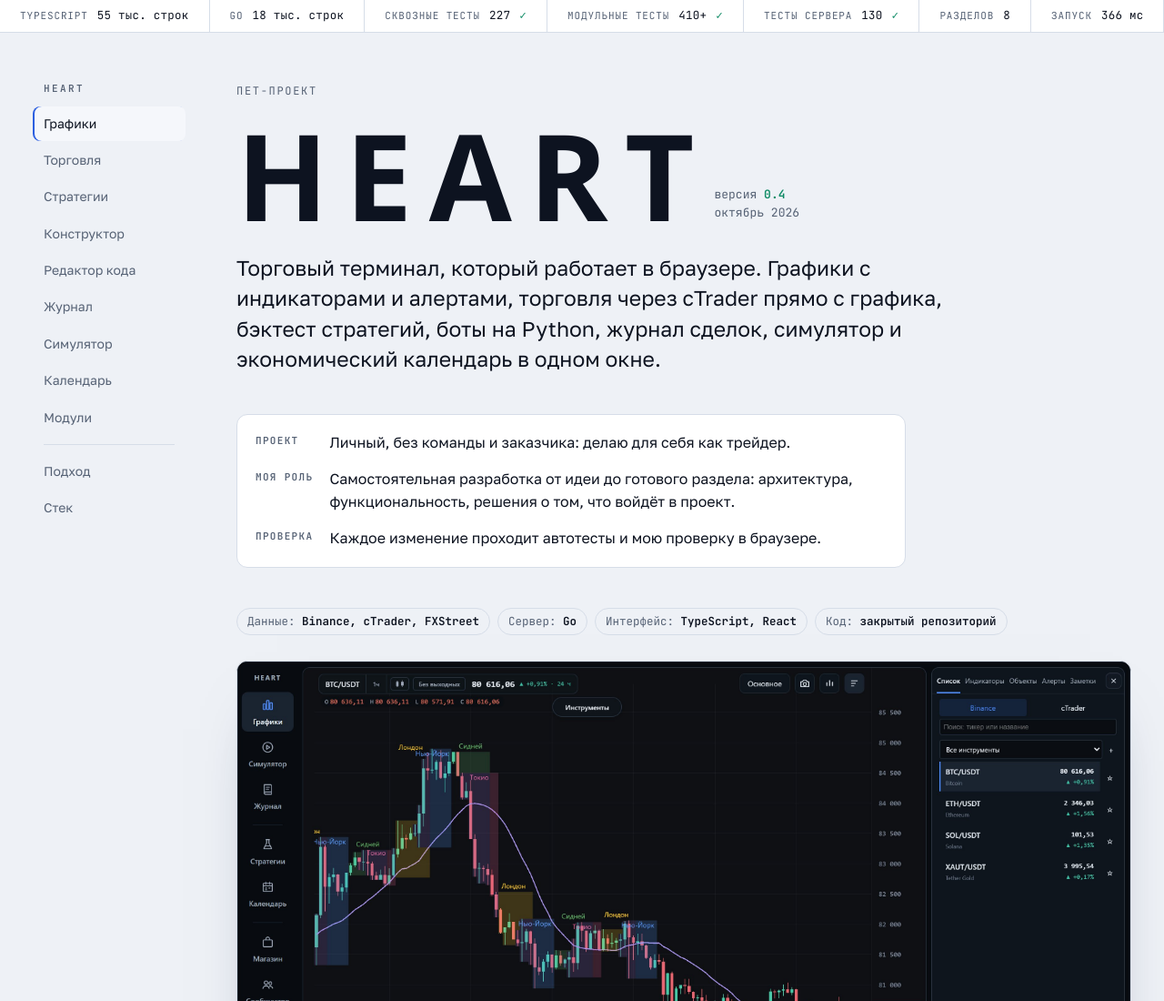
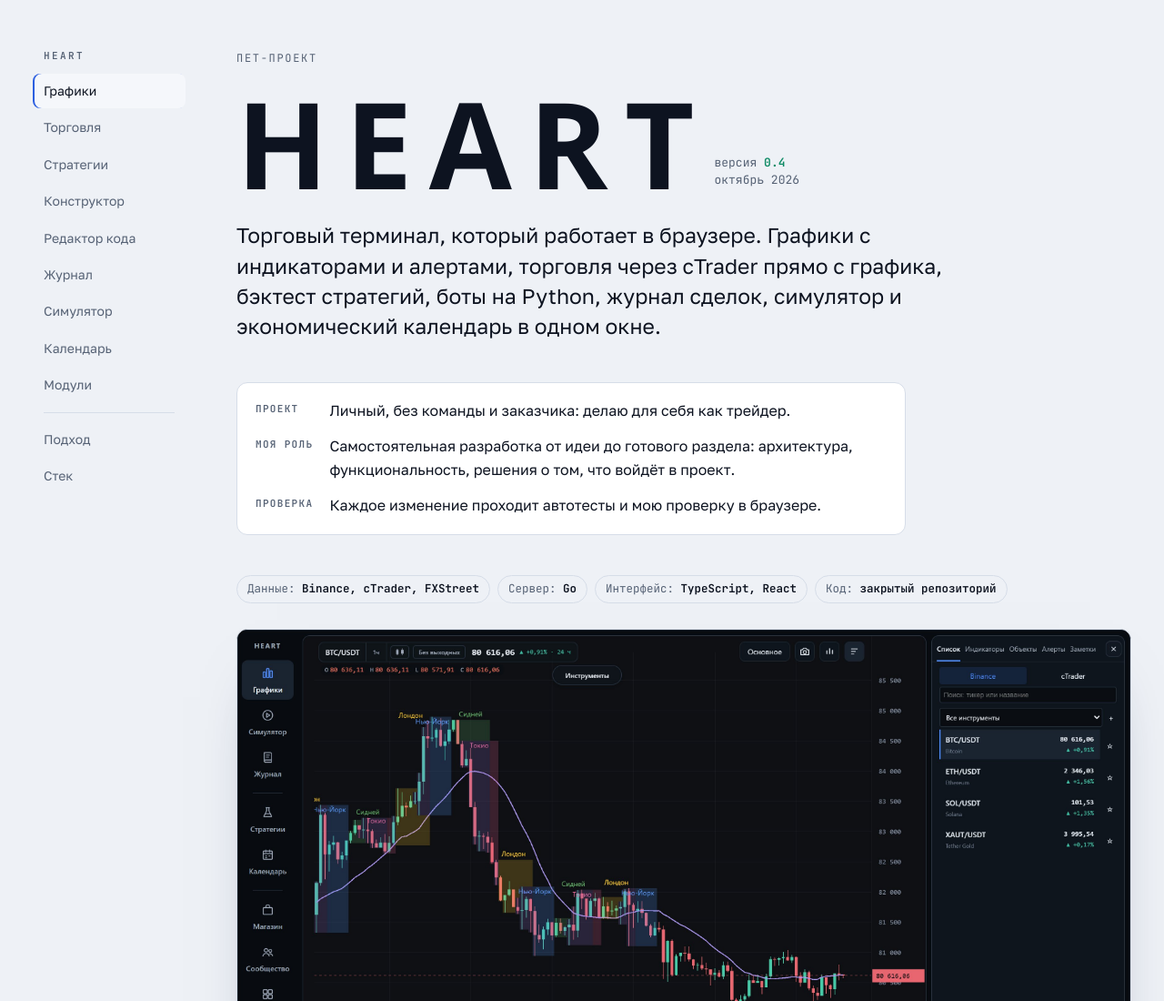
Before and after one commit to Exswat/heart-terminal, a plain HTML site: page index.html in a window 1280 px wide. Shown: the top 1100 px of the page at 91% size. Drawn offline with Linux system fonts and the light colour scheme; a web font is replaced by a local one.

Commit message:
Showcase: without the ticker tape of numbers

```diff
--- a/index.html
+++ b/index.html
@@ -13,7 +13,7 @@
 <link rel="preconnect" href="https://fonts.gstatic.com" crossorigin>
 <link rel="stylesheet" href="https://fonts.googleapis.com/css2?family=Unbounded:wght@500;700&family=Golos+Text:wght@400;500;600&family=JetBrains+Mono:wght@400;600&display=swap">
 <style>
-/* Layout: a ticker tape over the page, then the app's own idea of a left rail of sections beside one reading column of screens. */
+/* Layout: the app's own idea of a left rail of sections beside one reading column of screens. */
 :root {
   color-scheme: dark;
   --bg: #0a0d14;
@@ -53,17 +53,7 @@
 p { margin: 0; }
 :focus-visible { outline: 2px solid var(--accent); outline-offset: 3px; border-radius: 4px; }
 
-/* Ticker tape */
-.tape { border-bottom: 1px solid var(--line); background: var(--panel); overflow: hidden; font: 500 12.5px/1 var(--mono); letter-spacing: .02em; }
-.tape-track { display: flex; width: max-content; animation: tape 48s linear infinite; }
-.tape:hover .tape-track { animation-play-state: paused; }
-.tape ul { display: flex; list-style: none; margin: 0; padding: 0; }
-.tape li { display: flex; gap: 10px; align-items: baseline; padding: 11px 22px; border-right: 1px solid var(--line); white-space: nowrap; }
-.tape b { color: var(--muted); font-weight: 400; text-transform: uppercase; letter-spacing: .08em; font-size: 11px; }
-.tape span { color: var(--fg); font-variant-numeric: tabular-nums; }
-.tape i { font-style: normal; color: var(--up); }
-@keyframes tape { to { transform: translateX(-50%); } }
-@media (prefers-reduced-motion: reduce) { .tape-track { animation: none; } html { scroll-behavior: auto; } }
+@media (prefers-reduced-motion: reduce) { html { scroll-behavior: auto; } }
 
 /* Page frame */
 .wrap { max-width: 1240px; margin: 0 auto; padding-left: max(16px, env(safe-area-inset-left, 0px)); padding-right: max(16px, env(safe-area-inset-right, 0px)); }
@@ -168,28 +158,6 @@
 </style>
 </head>
 <body>
-<div class="tape" aria-label="Проект в цифрах">
-  <div class="tape-track">
-    <ul>
-      <li><b>TypeScript</b><span>55 тыс. строк</span></li>
-      <li><b>Go</b><span>18 тыс. строк</span></li>
-      <li><b>Сквозные тесты</b><span>227</span><i>✓</i></li>
-      <li><b>Модульные тесты</b><span>410+</span><i>✓</i></li>
-      <li><b>Тесты сервера</b><span>130</span><i>✓</i></li>
-      <li><b>Разделов</b><span>8</span></li>
-      <li><b>Запуск</b><span>366 мс</span></li>
-    </ul>
-    <ul aria-hidden="true">
-      <li><b>TypeScript</b><span>55 тыс. строк</span></li>
-      <li><b>Go</b><span>18 тыс. строк</span></li>
-      <li><b>Сквозные тесты</b><span>227</span><i>✓</i></li>
-      <li><b>Модульные тесты</b><span>410+</span><i>✓</i></li>
-      <li><b>Тесты сервера</b><span>130</span><i>✓</i></li>
-      <li><b>Разделов</b><span>8</span></li>
-      <li><b>Запуск</b><span>366 мс</span></li>
-    </ul>
-  </div>
-</div>
 
 <div class="wrap page">
   <nav class="rail" aria-label="Разделы страницы">
```
